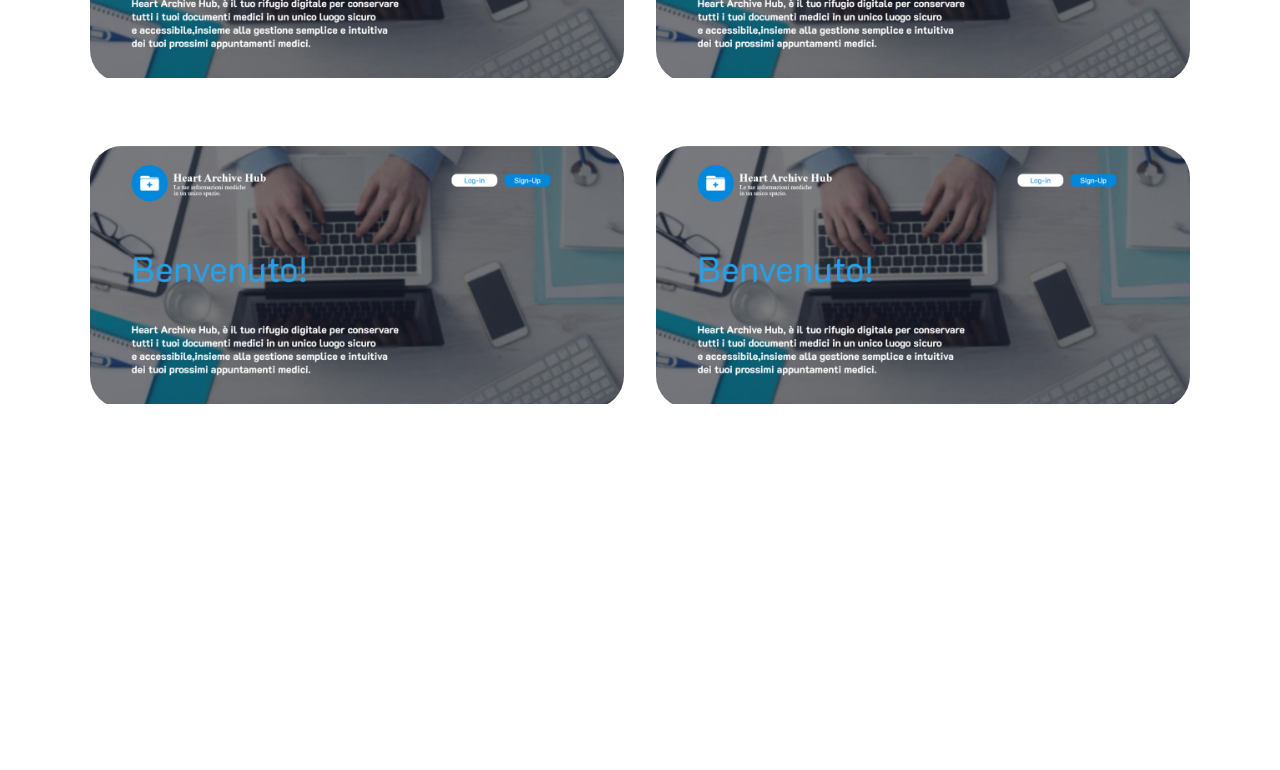
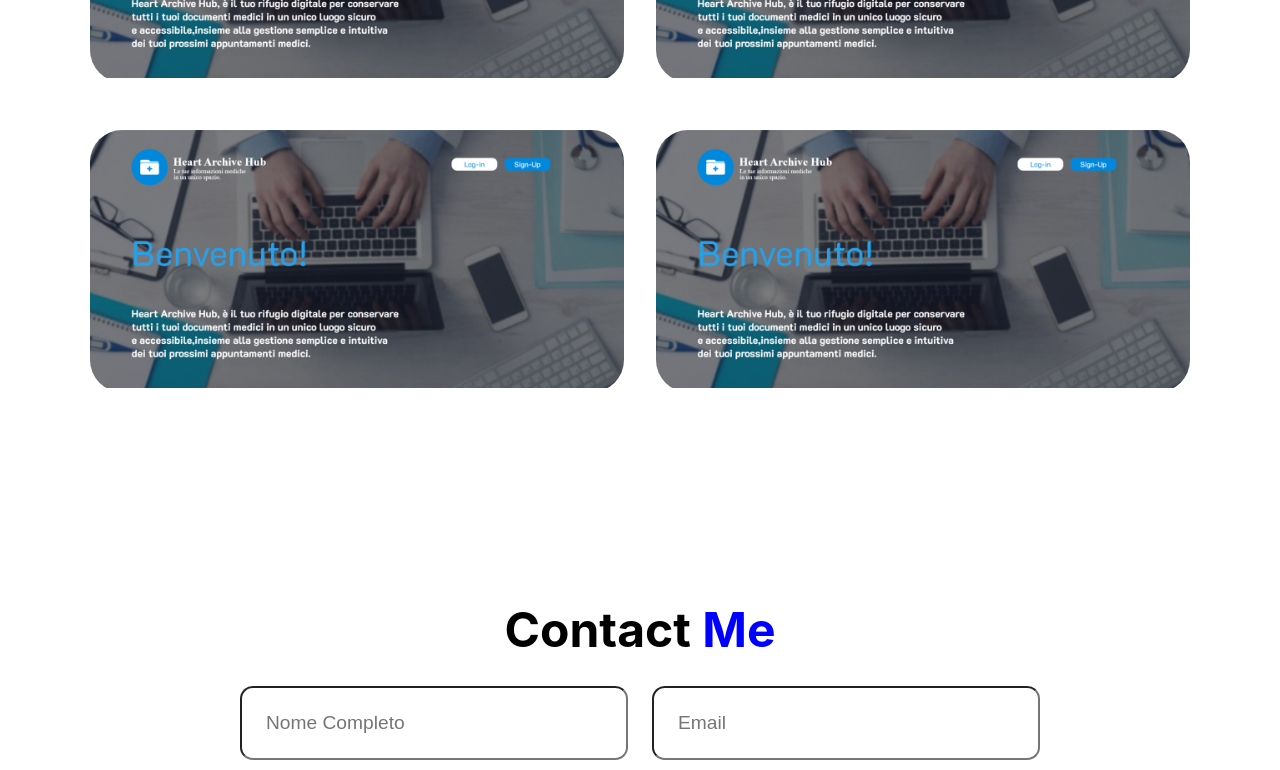
Before and after one commit to GiorgioMigliaccio08/Portfolio, a React (Create React App) app: page / in a window 1280 px wide. Shown: the part 3377-4147 px from the top of the page. Built offline with nearby package versions, Linux system fonts and the light colour scheme.

Commit message:
New modify to App.css

```diff
--- a/src/App.css
+++ b/src/App.css
@@ -389,7 +389,7 @@ span {
 /* SEZIONE PROGETTI */
 
 .project {
-  padding-bottom: 10rem;
+  padding-bottom: 2rem;
 }
 
 .heading-progect {
@@ -413,7 +413,7 @@ span {
 .progetti-conteiner .progetti-box {
   position: relative;
   width: calc(50% - 1rem);
-  margin-bottom: 2rem;
+  margin-bottom: 1rem;
   border-radius: 2rem;
   box-shadow: 0, 1;
   overflow: hidden;
```
